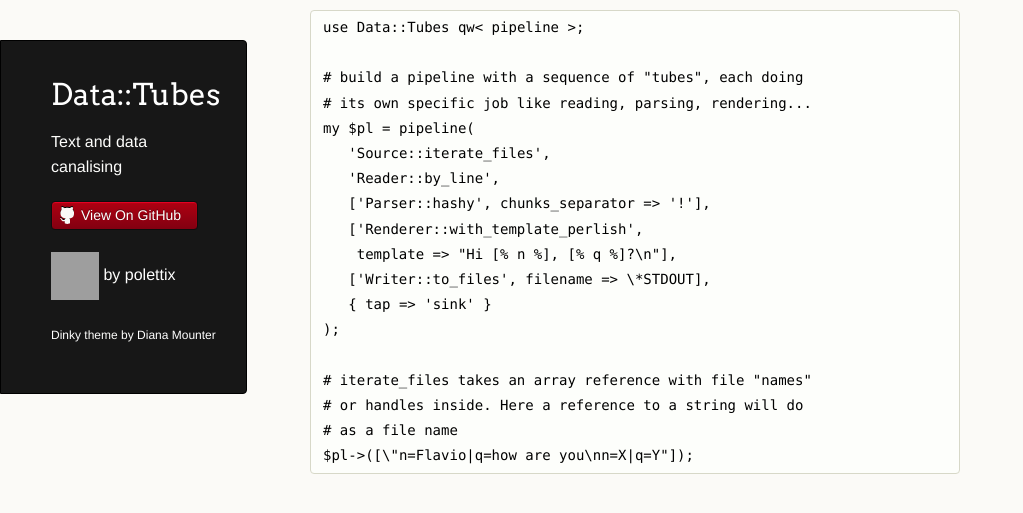
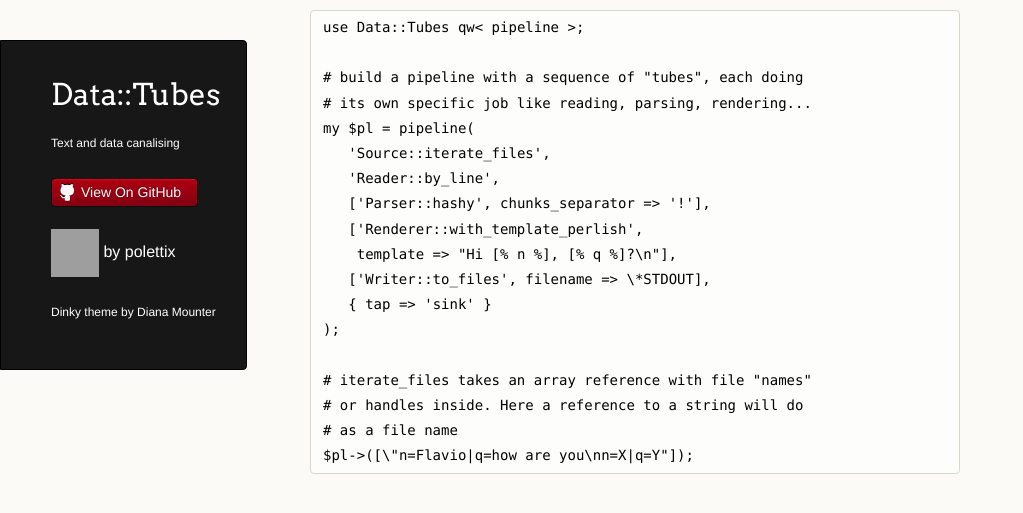
Before and after one commit to polettix/Data-Tubes, a Jekyll site: the page built from index.md, in a window 1280 px wide. Shown: the top 513 px of the page, without its empty margins (0-1023 px from the left). Built offline with Jekyll 4.4.1, drawn with Linux system fonts in a browser that asks for light colours; grey boxes are pictures that could not be loaded.

Commit message:
tagline is small now

```diff
--- a/_layouts/page.html
+++ b/_layouts/page.html
@@ -17,7 +17,7 @@
     <div class="wrapper">
       <header>
         <h1 class="header">{{page.title}}</h1>
-        <p class="header">{{page.tagline}}</p>
+        <p class="header"><small>{{page.tagline}}</small></p>
 
         <ul>
           <!-- li class="download"><a class="buttons" href="https://github.com/polettix/Data-Tubes/zipball/master">Download ZIP</a></li -->
```
